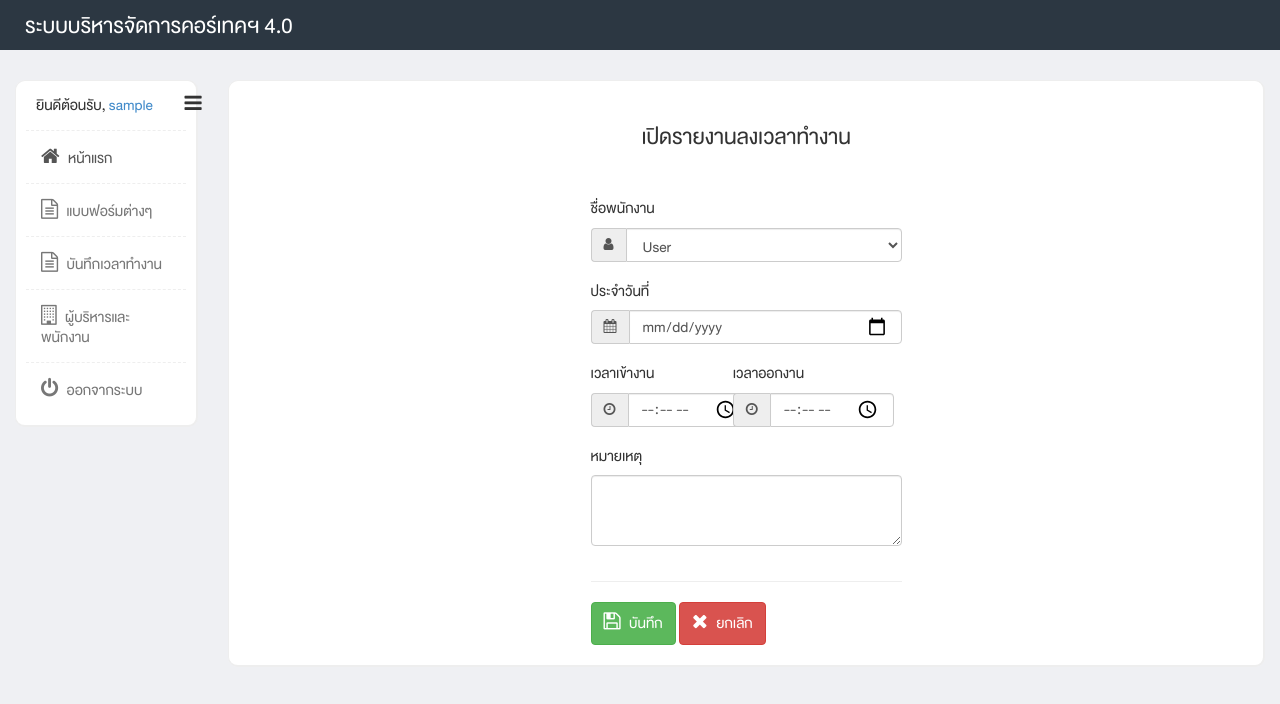
After one commit to coretechth/coretech40, a PHP site: page /add_timerec.php in a window 1280 px wide. The commit adds this page. Shown: the top 704 px of the page. Run offline with PHP 8.4, Linux system fonts and the light colour scheme; the visitor is signed in with stand-in values (Sample User, id 1); tables that the repository leaves empty or names only in its code hold one stand-in row (values such as "Sample post"); some libraries are stand-ins or nearby versions.

Commit message:
เพิ่มเมนูบันทึกเวลา

```diff
--- /dev/null
+++ b/add_timerec.php
@@ -0,0 +1,79 @@
+<?php include './header.php'; ?>
+<?php include './navbar.php'; ?>
+<?php include './dbconfig.php'; ?>
+<?php
+$sql = "SELECT * FROM user_login WHERE trc != 1 ORDER BY fullname ASC";
+$obj = mysqli_query($dbconfig, $sql);
+?>
+
+<div class="page-content">
+    <div class="row">
+        <?php include './sidebar.php'; ?>
+        <div class="col-md-10">
+            <div class="content-box-large">
+                <h2 style="text-align: center;">เปิดรายงานลงเวลาทำงาน</h2>
+                <div class="row" style="padding-top: 30px;">
+                    <div class="col-md-4 col-xs-4"></div>
+                    <div class="col-md-4 col-xs-4">
+                        <form action="add_timerec_process.php" onsubmit="return confirm('Do you really want to submit the form?');" method="post">
+                            <fieldset>
+                                <div class="form-group">
+                                    <label>ชื่อพนักงาน</label>
+                                    <div class="input-group">
+                                        <span class="input-group-addon" id="sizing-addon2"><i class="fa fa-user"></i></span>
+                                          <select class="form-control" name="txtName" id="select-1" required="">
+                                              <?php
+                                              while ($result = mysqli_fetch_array($obj)) {
+                                                  ?>
+                                                    <option value="<?php echo $result["username"]; ?>"><?php echo $result["fullname"]; ?></option>
+                                                  <?php
+                                                }
+                                                mysqli_close($dbconfig);
+                                                ?>
+                                              </select>
+                                    </div>
+                                </div>
+                                <div class="form-group">
+                                   <label>ประจำวันที่</label>
+                                     <div class="input-group">
+                                         <span class="input-group-addon" id="sizing-addon2"><i class="fa fa-calendar"></i></span>
+                                         <input type="date" name="txtDate" value="" class="form-control">
+                                     </div>
+                               </div>
+                               <div class="form-group">
+                                   <div class="row">
+                                       <div class="col-md-5 col-xs-5">
+                                           <label>เวลาเข้างาน</label>
+                                           <div class="input-group">
+                                               <span class="input-group-addon" id="sizing-addon2"><i class="fa fa-clock-o"></i></span>
+                                               <input name="txtTimeIn" type="time" class="form-control" placeholder="1" >
+                                           </div>
+                                       </div>
+                                       <div class="col-md-5 col-xs-5">
+                                           <label>เวลาออกงาน</label>
+                                           <div class="input-group">
+                                               <span class="input-group-addon" id="sizing-addon2"><i class="fa fa-clock-o"></i></span>
+                                               <input name="txtTimeOut" type="time" class="form-control" placeholder="1" >
+                                           </div>
+                                       </div>
+                                   </div>
+                               </div>
+                                 <div class="form-group">
+                                    <label>หมายเหตุ</label>
+                                    <textarea name="txtRemark" class="form-control" placeholder=""></textarea>
+                                </div>
+                            </fieldset>
+                            <hr>
+                            <div style="text-align: left">
+                                <button class="btn btn-success" type="submit"><i class="fa fa-save" style="padding-right: 5px;"></i> บันทึก</button>
+                                <button class="btn btn-danger" type="reset"><i class="fa fa-close" style="padding-right: 5px;"></i> ยกเลิก</button>
+                            </div>
+                        </form>
+                    </div>
+                    <div class="col-md-4 col-xs-4"></div>
+                </div>
+            </div>
+        </div>
+    </div>
+</div>
+<?php include './footer.php'; ?>
--- a/dbconfig.php
+++ b/dbconfig.php
@@ -1,19 +1,19 @@
 <?php
-/*
+
 $host = 'localhost';
 $username = 'root';
 $password = '';
 $database = 'coretech_coretech40';
 $dbconfig = mysqli_connect($host,$username,$password,$database);
 mysqli_set_charset($dbconfig, "utf8");
-*/
 
 
+/*
 $host = 'localhost';
 $username = 'coretech';
 $password = 'C123456c';
 $database = 'coretech_coretech40';
 $dbconfig = mysqli_connect($host,$username,$password,$database);
 mysqli_set_charset($dbconfig, "utf8");
-
+*/
 ?>
--- a/sidebar.php
+++ b/sidebar.php
@@ -18,6 +18,7 @@ if ($_SESSION['UserID'] == "") {
             <li></li>
             <li class="current"><a href="index.php"><i class="fa fa-home"></i> หน้าแรก</a></li>
             <li><a href="forms.php"><i class="fa fa-file-text-o"></i> แบบฟอร์มต่างๆ</a></li>
+            <li><a href="add_timerec.php"><i class="fa fa-file-text-o"></i> บันทึกเวลาทำงาน</a></li>
             <!--
             <li class="submenu">
                 <a href="#">
```
Also changed, not shown: add_timerec_process.php (added, +23 -0 lines).
